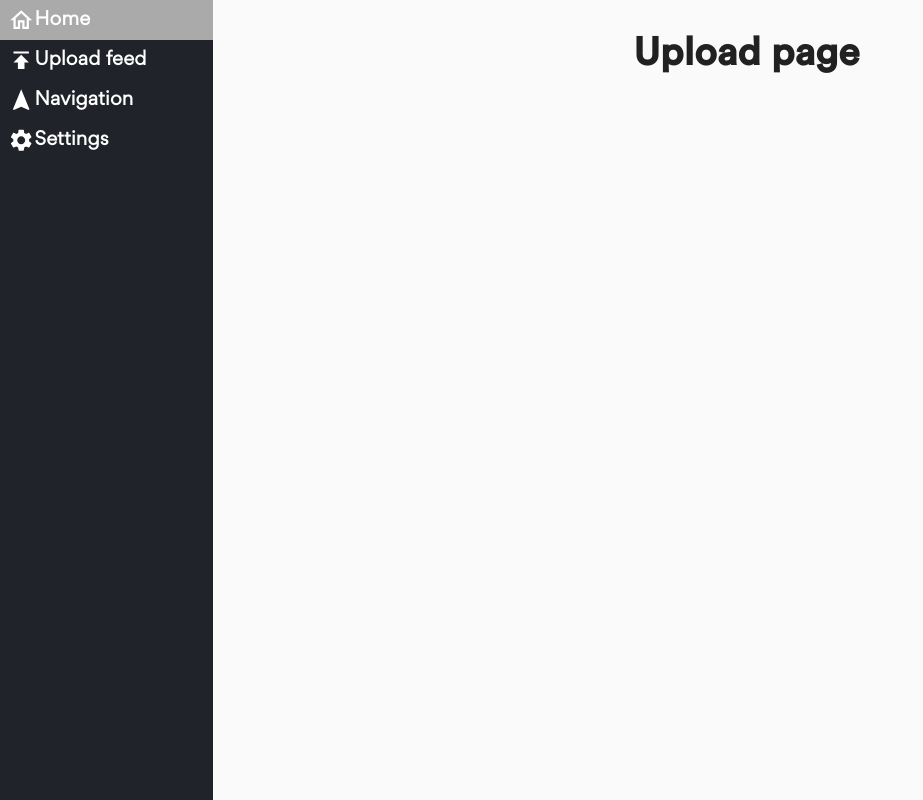
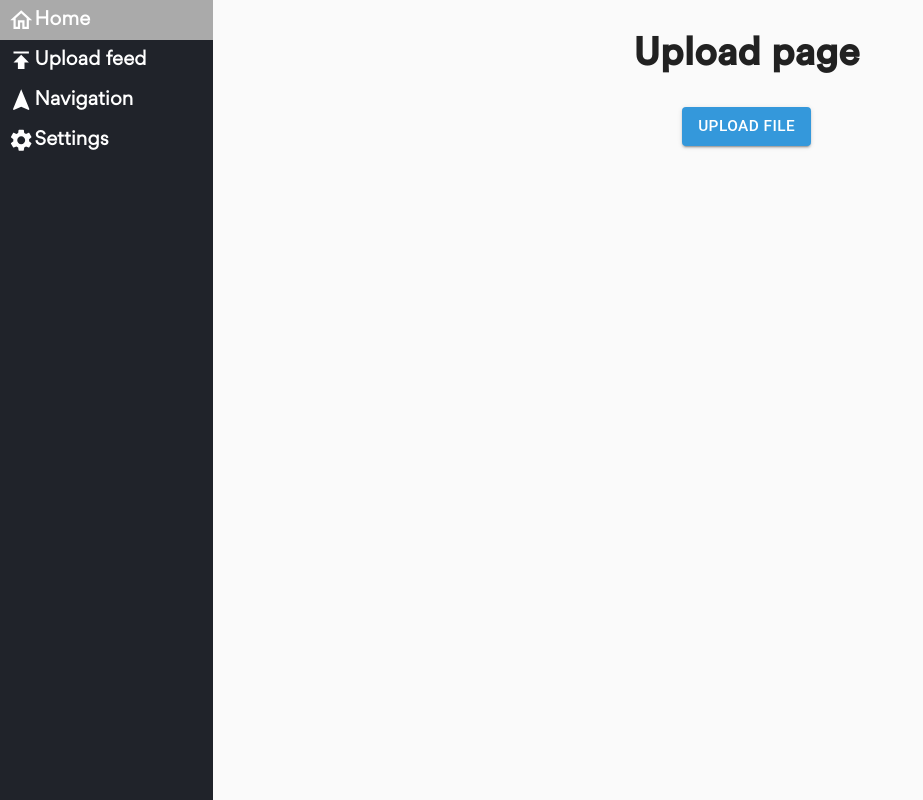
Before and after one commit to sanderyt/affiliate-frontend, a Next.js app: page /admin/upload in a window 1280 px wide. Shown: the whole page, without its empty margins (0-923 px from the left). Built offline with nearby package versions, Linux system fonts and the light colour scheme.

Commit message:
added upload button

```diff
--- a/pages/admin/upload.tsx
+++ b/pages/admin/upload.tsx
@@ -1,10 +1,17 @@
 import React from "react";
 import { LayoutAdmin } from "../../components/LayoutAdmin";
+import { Button, Grid } from "@material-ui/core";
 
 const Upload = () => {
   return (
     <LayoutAdmin>
-      <h1>Upload page</h1>
+      <Grid container justify="center" direction="column" alignItems="center">
+        <h1>Upload page</h1>
+        <Button variant="contained" component="label" color="primary">
+          Upload File
+          <input type="file" hidden />
+        </Button>
+      </Grid>
     </LayoutAdmin>
   );
 };
```
